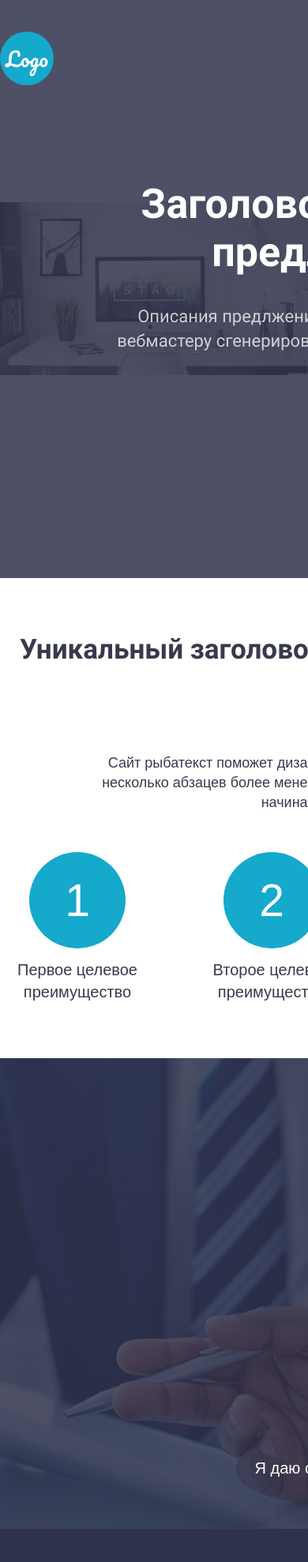
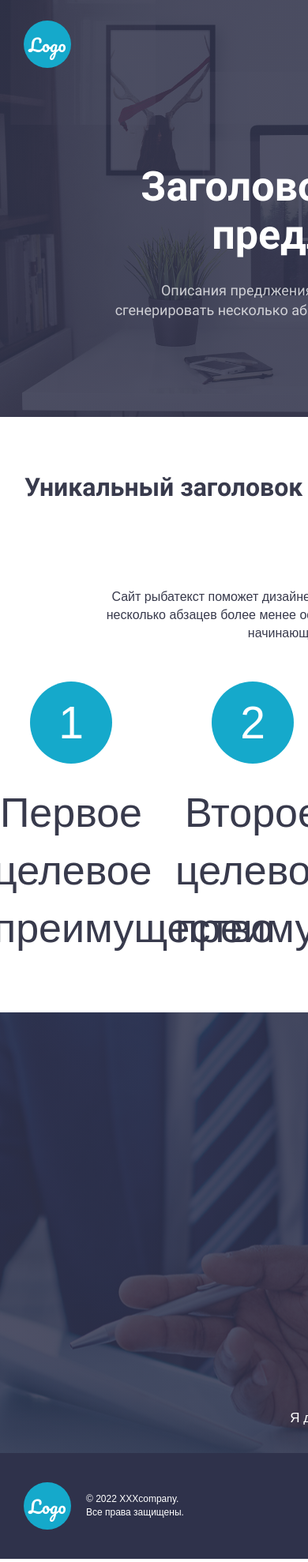
Before and after one commit to AleksNau/Template, a plain HTML site: page index.html in a window 390 px wide. Shown: the top 1978 px of the page at 79% size. Drawn offline with Linux system fonts and the light colour scheme.

Commit message:
Медиа

```diff
--- a/css/blocks/feedback/feedback.css
+++ b/css/blocks/feedback/feedback.css
@@ -10,6 +10,9 @@
 }
 
 .feedback__title {
+    font-weight: 700;
+    font-size: 35px;
+    line-height: 41px;
     margin-bottom: 17px;
 }
 
@@ -49,3 +52,59 @@
     color: #4A76A8;
     border-bottom: 1px solid #4A76A8;
 }
+
+@media (max-width: 1024px) {
+
+    .feedback {
+        margin: 0 auto;
+        background: linear-gradient(rgba(47, 50, 75, 0.85),rgba(47, 50, 75, 0.85)),url(./image/original_598199574f1350638e11b2d2_5982c05803796.jpg);
+        background-repeat: no-repeat;
+        background-size: cover;
+        background-position: bottom;
+        max-width: 1024px;
+        height: 558px;
+    }
+
+    .feedback__title {
+        font-weight: 700;
+        font-size: 32px;
+        line-height: 38px;
+        margin-bottom: 17px;
+    }
+
+    .feedback__input {
+        width: 377px;
+        height: 39px;
+        padding: 8px 23px;
+        border: 1.38235px solid #FFFFFF;
+        border-radius: 50px;
+        color: rgba(255, 255, 255, 0.5);
+        background-color: transparent;
+        font-size: 20px;
+        line-height: 23px;
+    }
+    .feedback__input:last-of-type {
+        margin-bottom: 29px;
+    }
+
+    .feedback__form {
+        display: flex;
+        flex-direction: column;
+        text-align: center;
+        align-items: center;
+        gap: 21px;
+        padding-top: 50px;
+        padding-bottom: 50px;
+    }
+
+    .feedback__agreed {
+        font-weight: 400;
+        font-size: 17px;
+        line-height: 20px;
+    }
+
+    .agreed__text{
+        color: #4A76A8;
+        border-bottom: 1px solid #4A76A8;
+    }
+}
--- a/css/blocks/footer/footer.css
+++ b/css/blocks/footer/footer.css
@@ -36,3 +36,45 @@
     font-size: 12px;
     line-height: 17px;
 }
+
+@media (max-width: 1024px) {
+    .footer-box {
+        margin: 0 auto;
+
+        display: flex;
+        justify-content: space-between;
+        color: #FFFFFF;
+    }
+
+    .trademark {
+        white-space: pre-line;
+    }
+
+    .footer-main {
+        background-color: #2F324B;
+        padding-top: 37px;
+        padding-bottom: 37px;
+    }
+
+    .footer-row {
+        display: flex;
+        align-items: center;
+    }
+
+    .footer__trademark {
+        white-space: pre-line;
+        padding-left: 19px;
+        font-weight: 500;
+        font-size: 12px;
+        line-height: 17px;
+    }
+
+    .footer__made_by {
+        display: flex;
+        align-items: center;
+        font-weight: 500;
+        font-size: 12px;
+        line-height: 17px;
+    }
+
+}
--- a/css/blocks/header/header.css
+++ b/css/blocks/header/header.css
@@ -7,3 +7,12 @@
     display: flex;
     justify-content: space-between;
 }
+@media (max-width: 1024px) {
+    .header {
+        padding-top: 26px;
+        padding-bottom: 50px;
+        margin: 0 auto;
+        width: 964px;
+        display: flex;
+    }
+    }
--- a/css/blocks/main/main.css
+++ b/css/blocks/main/main.css
@@ -46,6 +46,8 @@
     border-style: none;
     border-radius: 50px;
     color: #FFFFFF;
+    font-size: 20px;
+    line-height: 23px;
 }
 .logo {
     height: 68px;
@@ -84,3 +86,87 @@
     flex-direction: column;
     align-items: center;
 }
+
+@media (max-width: 1024px) {
+    .main {
+        background-image: linear-gradient(rgba(47, 50, 75, 0.85),rgba(47, 50, 75, 0.85)), url(./image/background.jpg);
+        background-repeat: no-repeat;
+        background-size: 100% auto;
+        background-position: center;
+        width: 1024px;
+        height: 528px;
+    }
+
+    .main__title {
+        font-family: 'Roboto';
+        font-style: normal;
+        font-weight: 900;
+        font-size: 52px;
+        line-height: 61px;
+        text-align: center;
+        margin-bottom: 27px;
+    }
+
+    .main__paragrath {
+        font-family: 'Roboto';
+        font-style: normal;
+        font-weight: 400;
+        font-size: 18px;
+        line-height: 25px;
+        text-align: center;
+        Vertical-align: Top;
+        color: rgba(255, 255, 255, 0.75);
+        max-width: 960px;
+        margin: 0 auto;
+        margin-bottom: 90px;
+    }
+
+    .blue_button {
+        line-height: 150%;
+        width: 200px;
+        height: 48px;
+        background-color: #15A9CB;
+        border-style: none;
+        border-radius: 50px;
+        color: #FFFFFF;
+        font-size: 20px;
+        line-height: 23px;
+    }
+    .logo {
+        height: 60px;
+        width: 60px;
+        border-radius: 50%;
+        background-color: #15A9CB;
+        display: flex;
+        align-items: center;
+        justify-content: center;
+    }
+
+    .logo-text {
+        font-family: 'Pacifico';
+        font-style: normal;
+        font-weight: 400;
+        font-size: 22px;
+        line-height: 39px;
+    }
+
+    .number {
+        font-size: 21px;
+        line-height: 25px;
+        text-align: center;
+        margin-bottom: 3px;
+    }
+
+    .call_me {
+        font-size: 13px;
+        line-height: 15px;
+        height: 21px;
+        border-bottom:1px solid;
+    }
+
+    .contacts {
+        display: flex;
+        flex-direction: column;
+        align-items: center;
+    }
+}
--- a/css/blocks/uniqe/uniqe.css
+++ b/css/blocks/uniqe/uniqe.css
@@ -81,3 +81,90 @@
     font-weight: 500;
     line-height: 28px;
 }
+
+@media (max-width: 1024px) {
+    .uniqe {
+        margin: 0 auto;
+        width: 1024px;
+        text-align: center;
+    }
+
+    .uniqe {
+        margin: 0 auto;
+        max-width: 870px;
+
+    }
+
+    .uniqe__title {
+        font-family: 'Roboto';
+        font-style: normal;
+        font-weight: 700;
+        font-size: 32px;
+        line-height: 38px;
+        text-align: center;
+        margin-bottom: 35px;
+        color: #383A4C;
+    }
+
+    .uniqe__subtitle {
+        font-family: 'Roboto';
+        font-style: normal;
+        font-weight: 500;
+        font-size: 20px;
+        line-height: 23px;
+        margin-bottom: 50px;
+        color: #383A4C;
+    }
+
+    .uniqe__paragrath {
+        font-size: 16px;
+        line-height: 23px;
+        text-align: center;
+        max-width: 666px;
+        padding-bottom: 50px;
+        color: #383A4C;
+        margin: 0 auto;
+    }
+
+    .uniqe__list{
+        padding: 0;
+        margin: 0;
+        list-style: none;
+    }
+    .uniqe__list {
+        display: flex;
+        gap: 50px;
+        list-style: none;
+        color: #383A4C
+    }
+
+    .uniqe__item {
+        max-width: 180px;
+        display: flex;
+        flex-direction: column;
+        align-items: center;
+        gap: 26px;
+    }
+
+    .uniqe__item-number {
+        display: flex;
+        align-items: center;
+        justify-content: center;
+        width: 104px;
+        height: 104px;
+        border-radius: 50%;
+        background-color: #15A9CB;
+        color: #FFFFFF;
+        font-size: 57px;
+        font-weight: 500;
+        line-height: 57px;
+    }
+
+    .uniqe__item-text {
+        width: 196px;
+        font-size: 20px;
+        font-weight: 500;
+        font-size: 52px;
+        line-height: 73px;
+    }
+}
```
